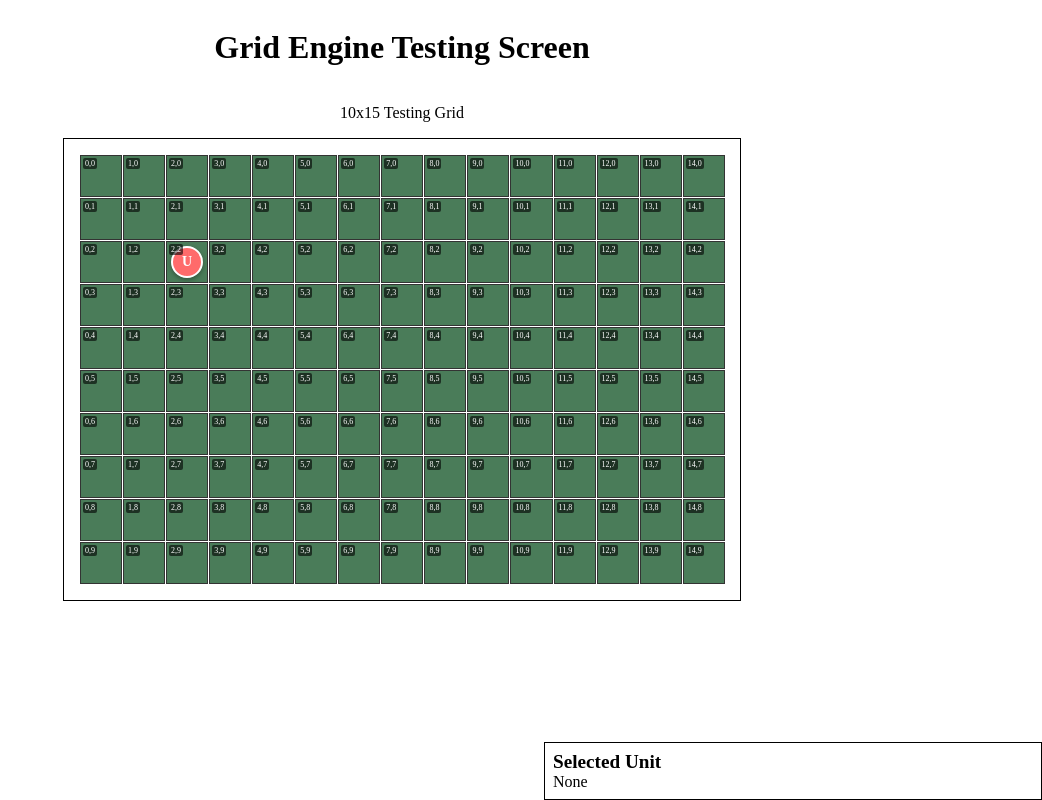
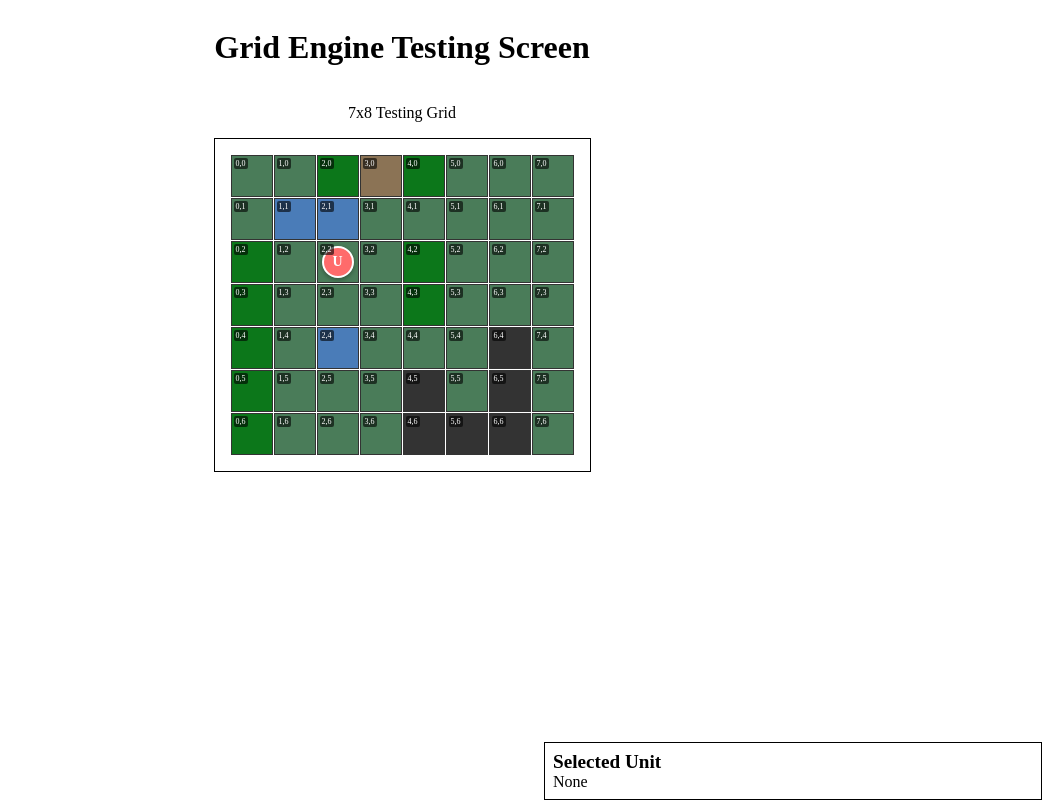
Before and after one commit to mikewng/grid-engine, a Next.js app: page / in a window 1280 px wide. Shown: the whole page, without its empty margins (238-1280 px from the left). Built offline with nearby package versions, Linux system fonts and the light colour scheme.

Commit message:
build grid from array implementation, moved grid creation to gamesetup

```diff
--- a/src/app/components/gridcomponent.tsx
+++ b/src/app/components/gridcomponent.tsx
@@ -44,7 +44,6 @@ const GridComponent: React.FC<GridProps> = memo(({
         gap: '1px',
         aspectRatio: `${grid.width} / ${grid.height}`,
         width: '100%',
-        maxWidth: '800px',
         margin: '0 auto'
     }), [grid.width, grid.height]);
 
--- a/src/app/components/tilecomponent.scss
+++ b/src/app/components/tilecomponent.scss
@@ -16,6 +16,16 @@
 
     &.ge-tile-mountain {
         background-color: #8b7355;
+    }
+
+    &.ge-tile-forest {
+        background-color: rgb(12, 119, 26);
+
+    }
+
+    &.ge-tile-block {
+        background-color: rgb(51, 51, 51);
+
     }
 
     &.ge-tile-selected {
--- a/src/app/data/game/gamesetup.ts
+++ b/src/app/data/game/gamesetup.ts
@@ -0,0 +1,64 @@
+import { Grid } from "../../engine/models/grid/grid";
+import { GameUnit } from "../../engine/models/units/unit";
+import { GridManager } from "../../engine/managers/gridmanager";
+import { UnitManager } from "../../engine/managers/unitmanager";
+import { MovementManager } from "../../engine/managers/movementmanager";
+import { PathfindingManager } from "../../engine/managers/pathfindingmanager";
+import { BasicMovementCostCalculator } from "../../engine/managers/implementations/basic-movement-cost-calculator";
+import { BasicPathValidator } from "../../engine/managers/implementations/basic-path-validator";
+import { BasicMovementTracker } from "../../engine/managers/implementations/basic-movement-tracker";
+import { BasicGridMutator } from "../../engine/managers/implementations/basic-grid-mutator";
+import { BasicPathfindingService } from "../../engine/managers/implementations/basic-pathfinding-service";
+
+export interface GameManagers {
+    gridManager: GridManager;
+    unitManager: UnitManager;
+    movementManager: MovementManager;
+}
+
+export class GameSetup {
+    static initializeManagers(gridArray: string[][], unit: GameUnit): GameManagers {
+        const gridManager = new GridManager();
+        const unitManager = new UnitManager();
+
+
+        // Set up managers with data
+        const gridResult = gridManager.buildGridFromArr(gridArray);
+        if (!gridResult.success) {
+            throw new Error(`Failed to build grid: ${gridResult.err}`);
+        }
+
+        unitManager.setUnit(unit);
+
+        // Place unit on the grid
+        const tileOccupationResult = gridManager.setTileOccupation(unit.position.x, unit.position.y, unit.id);
+        if (!tileOccupationResult.success) {
+            throw new Error(`Failed to place unit on grid: ${tileOccupationResult.err}`);
+        }
+
+        // Create movement system components
+        const costCalculator = new BasicMovementCostCalculator();
+        const pathValidator = new BasicPathValidator(gridManager);
+        const movementTracker = new BasicMovementTracker();
+        const gridMutator = new BasicGridMutator(gridManager, unitManager);
+        const pathfindingService = new BasicPathfindingService(gridManager, costCalculator, pathValidator);
+
+        // Create pathfinding manager
+        const pathfindingManager = new PathfindingManager(
+            unitManager,
+            gridManager,
+            costCalculator,
+            pathValidator,
+            movementTracker,
+            pathfindingService
+        );
+
+        const movementManager = new MovementManager(
+            unitManager,
+            pathfindingManager,
+            gridMutator
+        );
+
+        return { gridManager, unitManager, movementManager };
+    }
+}
--- a/src/app/data/gamesetup.ts
+++ /dev/null
@@ -1,53 +0,0 @@
-import { Grid } from "../engine/models/grid/grid";
-import { GameUnit } from "../engine/models/units/unit";
-import { GridManager } from "../engine/managers/gridmanager";
-import { UnitManager } from "../engine/managers/unitmanager";
-import { MovementManager } from "../engine/managers/movementmanager";
-import { PathfindingManager } from "../engine/managers/pathfindingmanager";
-import { BasicMovementCostCalculator } from "../engine/managers/implementations/basic-movement-cost-calculator";
-import { BasicPathValidator } from "../engine/managers/implementations/basic-path-validator";
-import { BasicMovementTracker } from "../engine/managers/implementations/basic-movement-tracker";
-import { BasicGridMutator } from "../engine/managers/implementations/basic-grid-mutator";
-import { BasicPathfindingService } from "../engine/managers/implementations/basic-pathfinding-service";
-
-export interface GameManagers {
-    gridManager: GridManager;
-    unitManager: UnitManager;
-    movementManager: MovementManager;
-}
-
-export class GameSetup {
-    static initializeManagers(grid: Grid, unit: GameUnit): GameManagers {
-        const gridManager = new GridManager();
-        const unitManager = new UnitManager();
-
-        // Set up managers with data
-        gridManager.setGrid(grid);
-        unitManager.setUnit(unit);
-
-        // Create movement system components
-        const costCalculator = new BasicMovementCostCalculator();
-        const pathValidator = new BasicPathValidator(gridManager);
-        const movementTracker = new BasicMovementTracker();
-        const gridMutator = new BasicGridMutator(gridManager, unitManager);
-        const pathfindingService = new BasicPathfindingService(gridManager, costCalculator, pathValidator);
-
-        // Create pathfinding manager
-        const pathfindingManager = new PathfindingManager(
-            unitManager,
-            gridManager,
-            costCalculator,
-            pathValidator,
-            movementTracker,
-            pathfindingService
-        );
-
-        const movementManager = new MovementManager(
-            unitManager,
-            pathfindingManager,
-            gridMutator
-        );
-
-        return { gridManager, unitManager, movementManager };
-    }
-}
--- a/src/app/data/grid/testgrid.ts
+++ b/src/app/data/grid/testgrid.ts
@@ -1 +1,10 @@
-export const testGrid = [];
+export const testGridArr = [
+    ['G', 'G', 'F', 'M', 'F', 'G', 'G', 'G'],
+    ['G', 'W', 'W', 'G', 'G', 'G', 'G', 'G'],
+    ['F', 'G', 'G', 'G', 'F', 'G', 'G', 'G'],
+    ['F', 'G', 'G', 'G', 'F', 'G', 'G', 'G'],
+    ['F', 'G', 'W', 'G', 'G', 'G', 'B', 'G'],
+    ['F', 'G', 'G', 'G', 'B', 'G', 'B', 'G'],
+    ['F', 'G', 'G', 'G', 'B', 'B', 'B', 'G'],
+
+];
--- /dev/null
+++ b/src/app/data/grid/tileDictionary.ts
@@ -0,0 +1,17 @@
+import { TileType } from "@/app/engine/models/grid/itile";
+
+export const TileDictionary: { [key: string]: TileType } = {
+    'B': TileType.Block,
+    'G': TileType.Grass,
+    'F': TileType.Forest,
+    'M': TileType.Mountain,
+    'W': TileType.Water
+};
+
+export const movementCostMap: { [key in TileType]: number } = {
+    [TileType.Grass]: 1,
+    [TileType.Forest]: 7,
+    [TileType.Mountain]: 3,
+    [TileType.Water]: 2,
+    [TileType.Block]: Number.MAX_SAFE_INTEGER
+};
--- a/src/app/engine/managers/gridmanager.ts
+++ b/src/app/engine/managers/gridmanager.ts
@@ -1,14 +1,49 @@
 import { Grid } from "../models/grid/grid";
 import { TileType } from "../models/grid/itile";
 import { Tile } from "../models/grid/tile";
+import { TileDictionary } from "@/app/data/grid/tileDictionary";
+import { movementCostMap } from "@/app/data/grid/tileDictionary";
 import { Result } from "../utils/resultclass";
 
 export class GridManager {
     private grid: Grid | null = null;
 
     // Generic Functions
-    buildGridfromArr(): Result<boolean> {
-        return Result.Fail("Not Implemented Error")
+    buildGridFromArr(arr: string[][]): Result<boolean> {
+        if (!arr || arr.length === 0) {
+            return Result.Fail("Array cannot be empty");
+        }
+
+        const height = arr.length;
+        const width = arr[0].length;
+
+        for (let row of arr) {
+            if (row.length !== width) {
+                return Result.Fail("All rows must have the same length");
+            }
+        }
+
+        const gridContent: Tile[][] = [];
+
+        for (let y = 0; y < height; y++) {
+            const row: Tile[] = [];
+            for (let x = 0; x < width; x++) {
+                const tileChar = arr[y][x];
+                const tileType = TileDictionary[tileChar];
+
+                if (tileType === undefined) {
+                    return Result.Fail(`Unknown tile character: '${tileChar}' at position (${x}, ${y})`);
+                }
+
+                const movementCost = movementCostMap[tileType];
+                const tile = new Tile(tileType, x, y, movementCost);
+                row.push(tile);
+            }
+            gridContent.push(row);
+        }
+
+        this.grid = new Grid(height, width, gridContent);
+        return Result.Success(true);
     }
 
     setGrid(grid: Grid): Result<boolean> {
--- a/src/app/screens/sandbox.tsx
+++ b/src/app/screens/sandbox.tsx
@@ -3,11 +3,10 @@
 // React and External Imports
 import { useMemo, useState } from "react";
 // Initializations
-import { GameSetup } from "../data/gamesetup";
+import { GameSetup } from "../data/game/gamesetup";
 import { testKnightUnit } from "../data/units/testunit";
+import { testGridArr } from "../data/grid/testgrid";
 // Grid
-import { Grid } from "../engine/models/grid/grid";
-import { TileType } from "../engine/models/grid/itile";
 import { Tile } from "../engine/models/grid/tile";
 // Movement
 import { Coordinate } from "../engine/models/grid/coordinate";
@@ -22,31 +21,9 @@ const SandboxScreen = () => {
         return testKnightUnit;
     }, []);
 
-    const testGrid = useMemo(() => {
-        const width = 15;
-        const height = 10;
-        const gridContent: Tile[][] = [];
-
-        for (let y = 0; y < height; y++) {
-            const row: Tile[] = [];
-            for (let x = 0; x < width; x++) {
-                const tile = new Tile(TileType.Grass, x, y, 1);
-
-                if (x === testUnit.position.x && y === testUnit.position.y) {
-                    tile.occupiedByUnitId = testUnit.id;
-                }
-
-                row.push(tile);
-            }
-            gridContent.push(row);
-        }
-
-        return new Grid(height, width, gridContent);
-    }, [testUnit]);
-
     const { gridManager, unitManager, movementManager } = useMemo(() => {
-        return GameSetup.initializeManagers(testGrid, testUnit);
-    }, [testGrid, testUnit]);
+        return GameSetup.initializeManagers(testGridArr, testUnit);
+    }, [testGridArr, testUnit]);
 
     const [selectedTile, setSelectedTile] = useState<Tile | null>(null);
     const [selectedUnit, setSelectedUnit] = useState<string | null>(null);
@@ -93,7 +70,6 @@ const SandboxScreen = () => {
         }
     };
 
-
     const handleUnitDeselect = () => {
         setSelectedUnit(null);
         setMovementPath([]);
@@ -103,7 +79,7 @@ const SandboxScreen = () => {
     return (
         <div className="ge-sandbox-wrapper">
             <h1>Grid Engine Testing Screen</h1>
-            <p>{`${testGrid.height}x${testGrid.width} Testing Grid`}</p>
+            <p>{`${testGridArr.length}x${testGridArr[0].length} Testing Grid`}</p>
 
             <div className="ge-sandbox-header-container">
                 <GeneralDebugger
@@ -113,12 +89,17 @@ const SandboxScreen = () => {
                 />
             </div>
             <div className="ge-sandbox-content-container">
-                <GridComponent
-                    grid={testGrid}
-                    onTileClick={handleTileClick}
-                    selectedTile={selectedTile}
-                    movementRangeTiles={movementRange}
-                />
+                {(() => {
+                    const gridResult = gridManager.getGrid();
+                    return gridResult.success && gridResult.value ? (
+                        <GridComponent
+                            grid={gridResult.value}
+                            onTileClick={handleTileClick}
+                            selectedTile={selectedTile}
+                            movementRangeTiles={movementRange}
+                        />
+                    ) : null;
+                })()}
             </div>
         </div>
     )
```
Also changed, not shown: src/app/context/gamecontext.ts (added).
